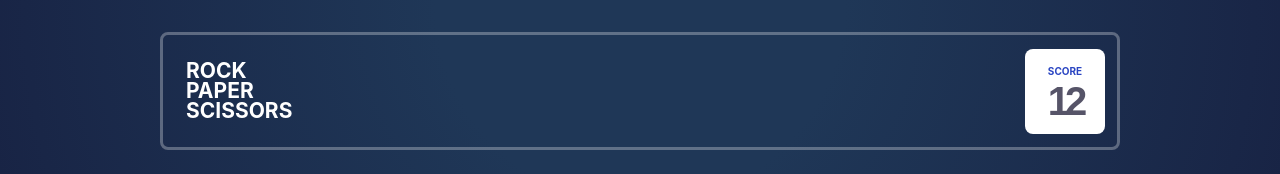
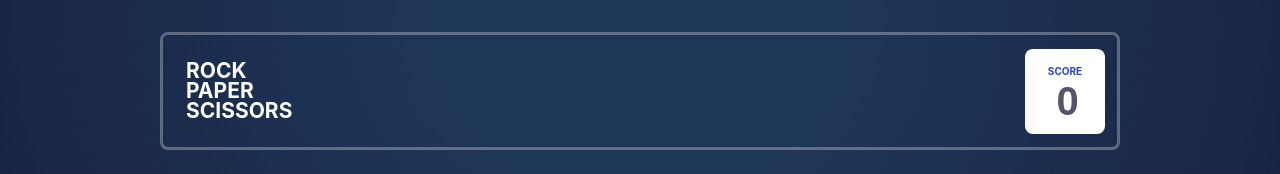
Before and after one commit to neniche/piedra-papel-tijeras, a React (Create React App) app: page / in a window 1280 px wide. Shown: the top 174 px of the page. Built offline with nearby package versions, Linux system fonts and the light colour scheme.

Commit message:
Se agrega funcion para actualizar score

```diff
--- a/src/App.js
+++ b/src/App.js
@@ -1,3 +1,4 @@
+import React, { createContext, useState } from "react";
 import "./App.css";
 import Header from "./header";
 import Wrapper from "./wrapper";
@@ -5,6 +6,7 @@
 import Rules from "./rules";
 import styled from "@emotion/styled";
 
+export const ScoreContext = createContext(0);
 const AppStyled = styled.main`
   background-image: radial-gradient(circle at top, #1f3757 20%, #131537 100%);
   color: white;
@@ -19,7 +21,9 @@
   }
 `;
 function App() {
+  const [score, setScore] = useState(0);
   return (
+    <ScoreContext.Provider value={{ score, setScore }}>
       <AppStyled>
         <Wrapper>
           <div className="app-content">
@@ -29,6 +33,7 @@
           </div>
         </Wrapper>
       </AppStyled>
+    </ScoreContext.Provider>
   );
 }
 
--- a/src/score.js
+++ b/src/score.js
@@ -1,5 +1,6 @@
-import React from "react";
+import React, { useContext } from "react";
 import styled from "@emotion/styled";
+import { ScoreContext } from "./App";
 
 const ScoreStyled = styled.div`
   background: white;
@@ -24,10 +25,11 @@
 `;
 
 function Score() {
+  const { score } = useContext(ScoreContext);
   return (
     <ScoreStyled>
       <small>Score</small>
-      <p>12</p>
+      <p>{score}</p>
     </ScoreStyled>
   );
 }
--- a/src/table.js
+++ b/src/table.js
@@ -1,7 +1,8 @@
-import React, { useState } from "react";
+import React, { useState, useContext } from "react";
 import styled from "@emotion/styled";
 import Token from "./token";
 import { WhiteButton } from "./button";
+import { ScoreContext } from "./App";
 
 const TableStyled = styled.div`
   display: grid;
@@ -63,6 +64,7 @@
 
 function Table() {
   // const [score, setScore] = useState(0);
+  const { score, setScore } = useContext(ScoreContext);
   const [results, setResults] = useState("");
   const [housePick, setHousePick] = useState("default");
   const [playing, setPlaying] = useState(false);
@@ -92,6 +94,9 @@
     const results = victory(name, house);
     console.log(results);
     setResults(results);
+    if (results === "win") {
+      setScore(score + 1);
+    }
   }
   function victory(pick, housePick) {
     if (housePick === pick) {
--- a/src/token.js
+++ b/src/token.js
@@ -48,7 +48,9 @@
 
 function Token({ name = "default", onClick }) {
   function handleClick() {
-    onClick(name);
+    if (onClick) {
+      onClick(name);
+    }
   }
   const color = colors[name];
   return (
```
Also changed, not shown: src/wrapper copy.js (deleted, +0 -10 lines). Lines whose indentation alone changed are shown as unchanged.
